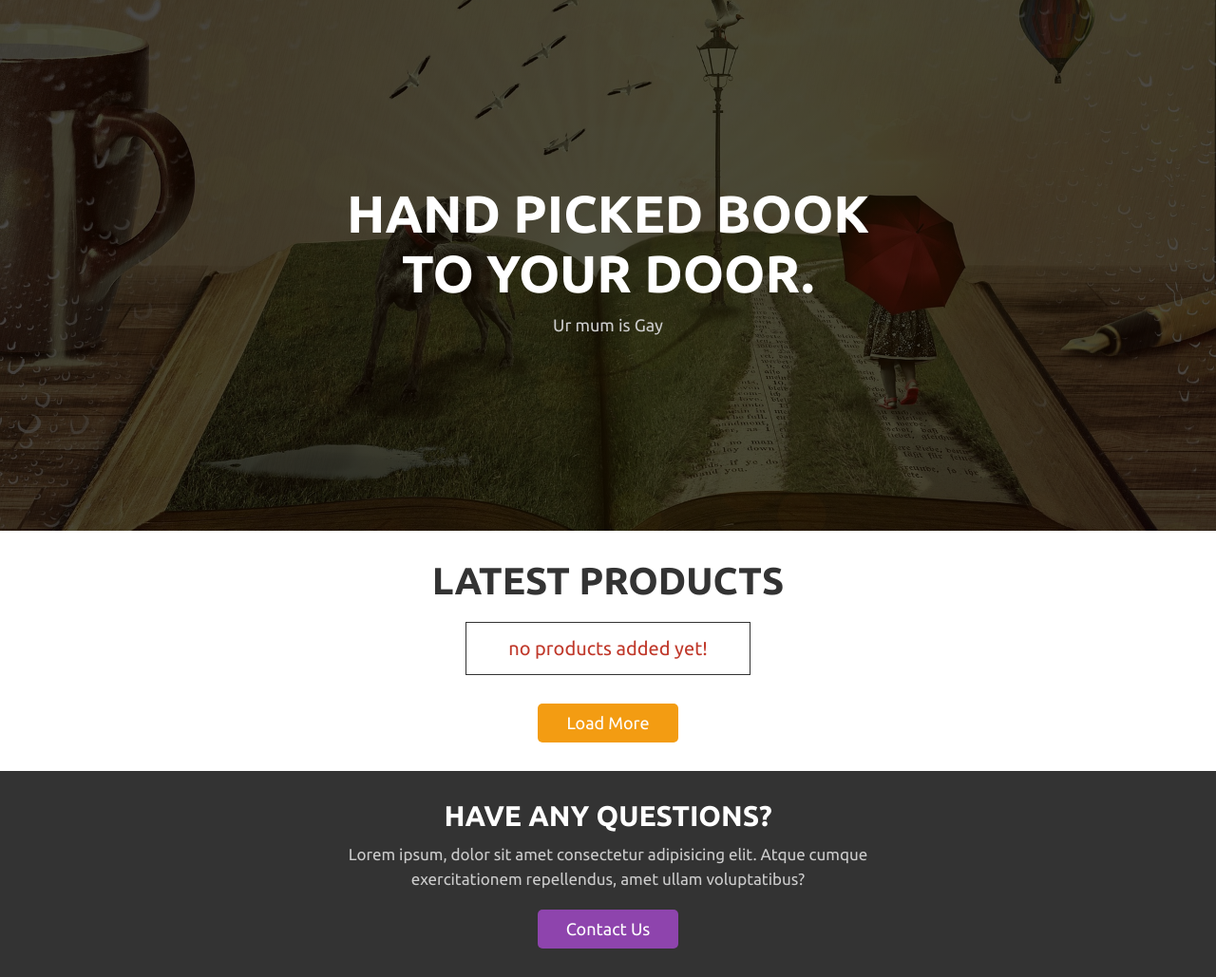
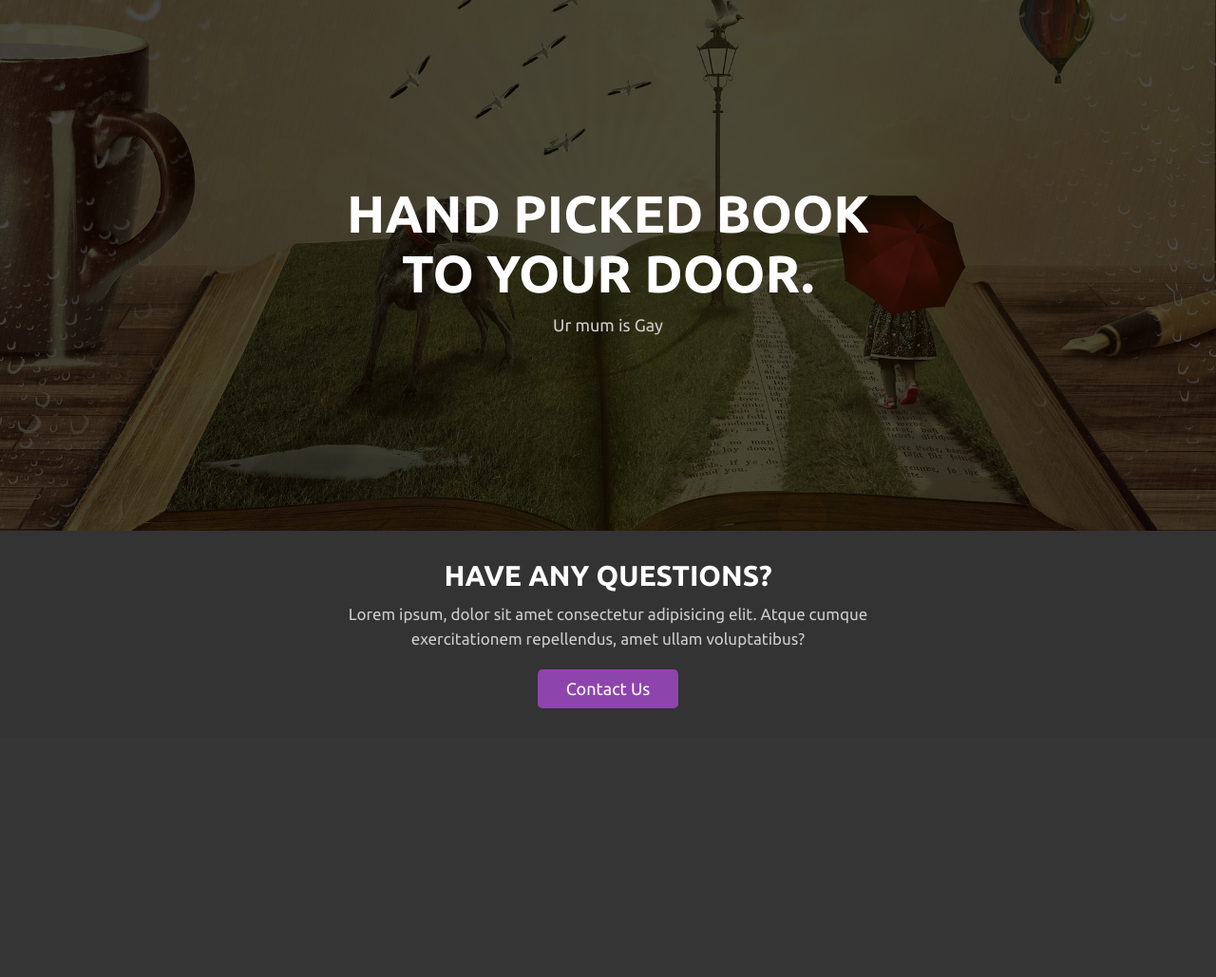
Before and after one commit to Madmax2810/Pharmify---Online-Pharmacy, a PHP site: page /home.php in a window 1280 px wide. Shown: the part 70-1099 px from the top of the page at 95% size. After the commit the page ends 816 px from the top, so only its background shows below. Run offline with PHP 8.4, Linux system fonts and the light colour scheme; the visitor is signed in with stand-in values (Sample User, id 1); data that the repository does not hold is empty.

Commit message:
removed latest products section from home page

```diff
--- a/home.php
+++ b/home.php
@@ -58,41 +58,6 @@ if(isset($_POST['add_to_cart'])){
 
 </section>
 
-<section class="products">
-
-   <h1 class="title">latest products</h1>
-
-   <div class="box-container">
-
-      <?php
-         $select_products = mysqli_query($conn, "SELECT * FROM `products` LIMIT 6") or die('query failed');
-         if(mysqli_num_rows($select_products) > 0){
-            while($fetch_products = mysqli_fetch_assoc($select_products)){
-      ?>
-     <form action="" method="post" class="box">
-      <img class="image" src="uploaded_img/<?php echo $fetch_products['image']; ?>" alt="">
-      <div class="name"><?php echo $fetch_products['name']; ?></div>
-      <div class="price">₹<?php echo $fetch_products['price']; ?>/-</div>
-      <input type="number" min="1" name="product_quantity" value="1" class="qty">
-      <input type="hidden" name="product_name" value="<?php echo $fetch_products['name']; ?>">
-      <input type="hidden" name="product_price" value="<?php echo $fetch_products['price']; ?>">
-      <input type="hidden" name="product_image" value="<?php echo $fetch_products['image']; ?>">
-      <input type="submit" value="add to cart" name="add_to_cart" class="btn">
-     </form>
-      <?php
-         }
-      }else{
-         echo '<p class="empty">no products added yet!</p>';
-      }
-      ?>
-   </div>
-
-   <div class="load-more" style="margin-top: 2rem; text-align:center">
-      <a href="shop.php" class="option-btn">load more</a>
-   </div>
-
-</section>
-
 
 <section class="home-contact">
 
@@ -106,8 +71,6 @@ if(isset($_POST['add_to_cart'])){
 
 
 
-
-
 <!-- custom js file link  -->
 <script src="js/script.js"></script>
 
```
